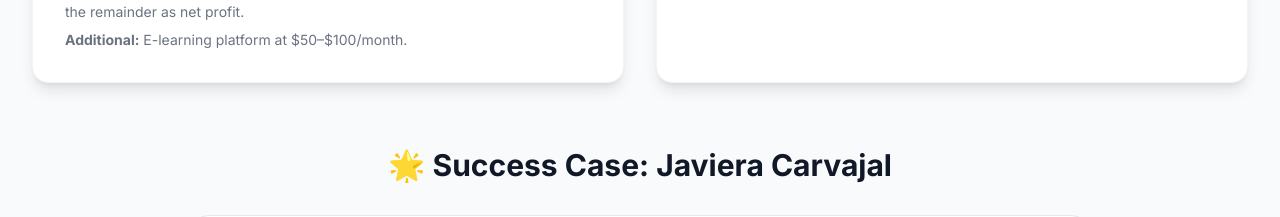
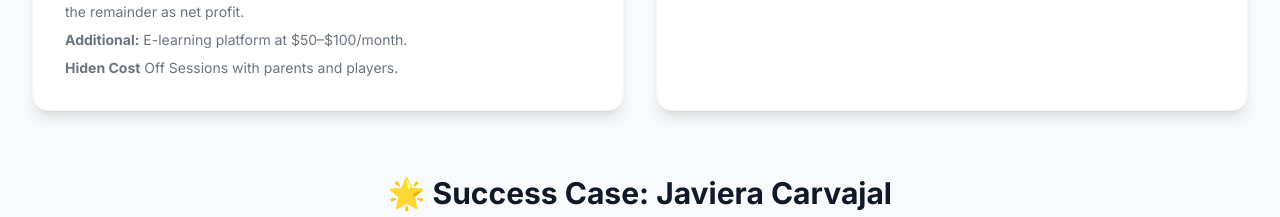
Before and after one commit to Robertmezap/new-england-tennis-proposal, a plain HTML site: page index.html in a window 1280 px wide. Shown: the part 3539-3756 px from the top of the page. Drawn offline with nearby package versions, Linux system fonts and the light colour scheme.

Commit message:
Update index.html

```diff
--- a/index.html
+++ b/index.html
@@ -216,6 +216,7 @@
                         </ul>
                          <p class="text-sm mt-4 text-gray-500">From this profit, Longfellow covers court time (e.g., 8 hrs @ $85 = $680), with the remainder as net profit.</p>
                          <p class="text-sm mt-2 text-gray-500"><strong>Additional:</strong> E-learning platform at $50–$100/month.</p>
+                         <p class="text-sm mt-2 text-gray-500"><strong>Hiden Cost</strong> Off Sessions with parents and players.</p>
                     </div>
                     <div class="bg-white p-8 rounded-2xl shadow-lg border border-gray-100">
                          <h2 class="text-2xl font-bold text-gray-900 mb-4">📌 Pilot Program (5 Players)</h2>
```
